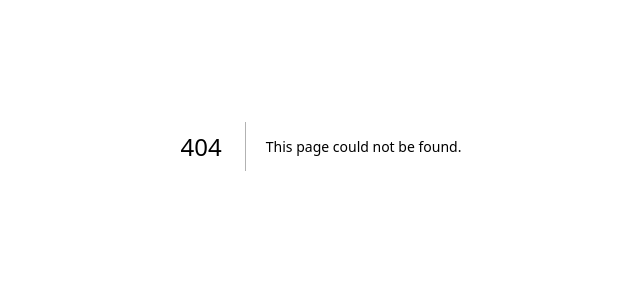
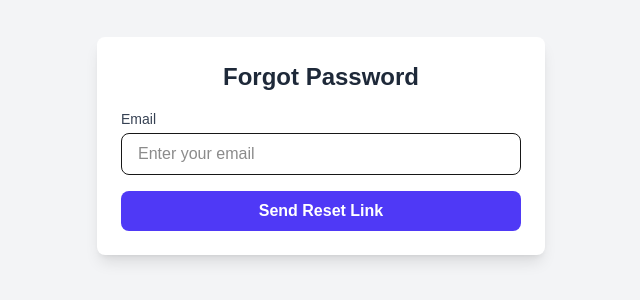
Before and after one commit to Ayomide143/skill-linker, a Next.js app: page /auth/forgot-password in a window 1280 px wide. Before the commit this address had no page. Shown: the part 254-554 px from the top of the page, without its empty margins (319-959 px from the left). Built offline with nearby package versions, Linux system fonts and the light colour scheme.

Commit message:
working on the forgot password page and api

```diff
--- /dev/null
+++ b/src/app/auth/forgot-password/page.tsx
@@ -0,0 +1,56 @@
+"use client";
+import React, { useState } from "react";
+import axios from "axios";
+import { toast, Toaster } from "react-hot-toast";
+
+export default function ForgotPassword() {
+  const [email, setEmail] = useState("");
+  const [loading, setLoading] = useState(false);
+
+  const handleForgotPassword = async (e: React.FormEvent) => {
+    e.preventDefault();
+    setLoading(true);
+    try {
+      const response = await axios.post("/api/auth/forgot-password", { email });
+      toast.success("Password reset link sent to your email.");
+    } catch (error) {
+      console.error("Error sending password reset link:", error);
+      toast.error("Failed to send password reset link. Please try again.");
+    } finally {
+      setLoading(false);
+    }
+  };
+
+  return (
+    <main className="min-h-screen flex items-center justify-center bg-gray-100">
+      <Toaster position="top-right" reverseOrder={false} />
+      <div className="w-full max-w-md bg-white rounded-lg shadow-lg p-6">
+        <h2 className="text-2xl font-bold text-gray-800 mb-4 text-center">
+          Forgot Password
+        </h2>
+        <form onSubmit={handleForgotPassword} className="space-y-4">
+          <div>
+            <label className="block text-sm font-medium text-gray-700 mb-1">
+              Email
+            </label>
+            <input
+              type="email"
+              required
+              value={email}
+              onChange={(e) => setEmail(e.target.value)}
+              className="w-full px-4 py-2 border rounded-lg focus:outline-none focus:ring-2 focus:ring-indigo-400"
+              placeholder="Enter your email"
+            />
+          </div>
+          <button
+            type="submit"
+            disabled={loading}
+            className="w-full py-2 bg-indigo-600 text-white font-bold rounded-lg hover:bg-indigo-700 transition-all"
+          >
+            {loading ? "Sending..." : "Send Reset Link"}
+          </button>
+        </form>
+      </div>
+    </main>
+  );
+}
--- a/src/app/auth/login/page.tsx
+++ b/src/app/auth/login/page.tsx
@@ -92,14 +92,25 @@ export default function Login() {
               </button>
             </div>
           </div>
+          <div className="text-right mt-2">
+            <a
+              href="/auth/forgot-password"
+              className="text-sm text-indigo-600 hover:underline"
+            >
+              Forgot Password?
+            </a>
+          </div>
+          <div className="flex justify-between items-center">
             <button
               type="submit"
               onClick={handleLogin}
               disabled={loading}
-            className="w-full mt-4 py-3 bg-gradient-to-r from-indigo-600 to-blue-500 text-white font-bold rounded-lg shadow-lg hover:from-indigo-700 hover:to-blue-600 transition-all cursor-pointer"
+              className="w-full mt-2 py-3 bg-gradient-to-r from-indigo-600 to-blue-500 text-white font-bold rounded-lg shadow-lg hover:from-indigo-700 hover:to-blue-600 transition-all cursor-pointer"
             >
               {loading ? "Logging in..." : "Sign In"}
             </button>
+          </div>
+
           <div>
             <div className="flex items-center my-6">
               <hr className="flex-grow border-gray-300" />
```
Lines whose indentation alone changed are shown as unchanged.
